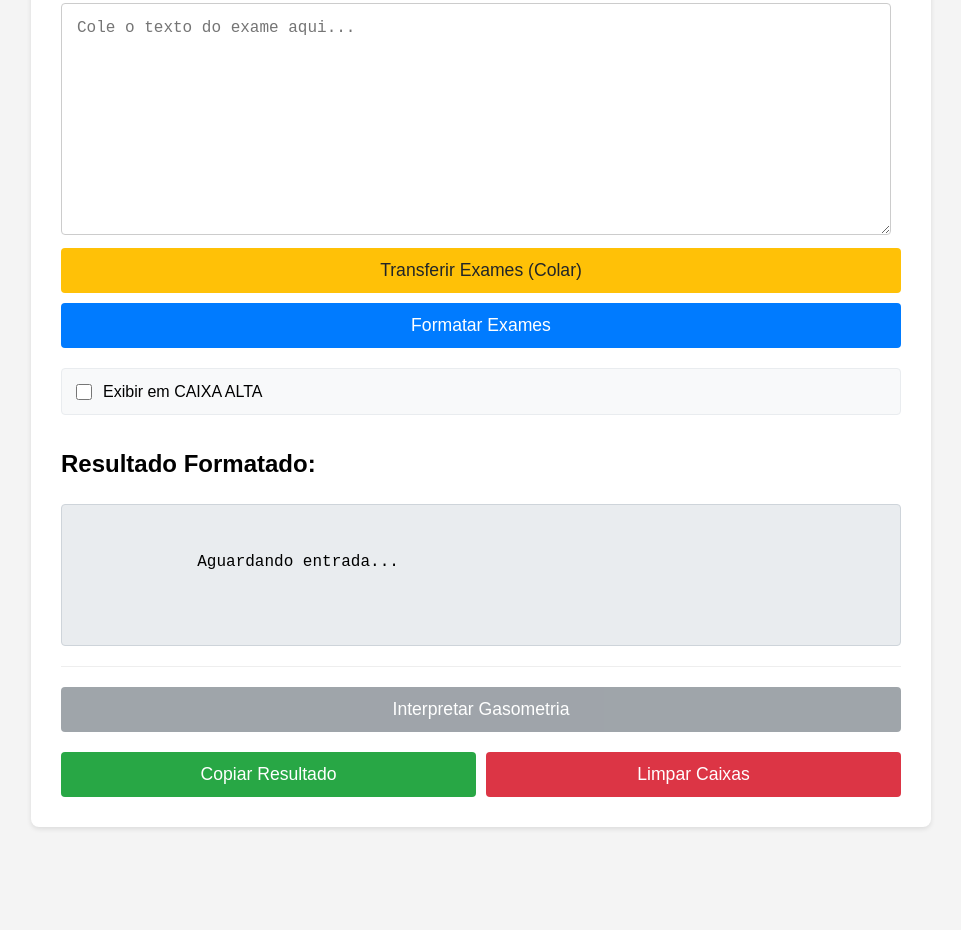
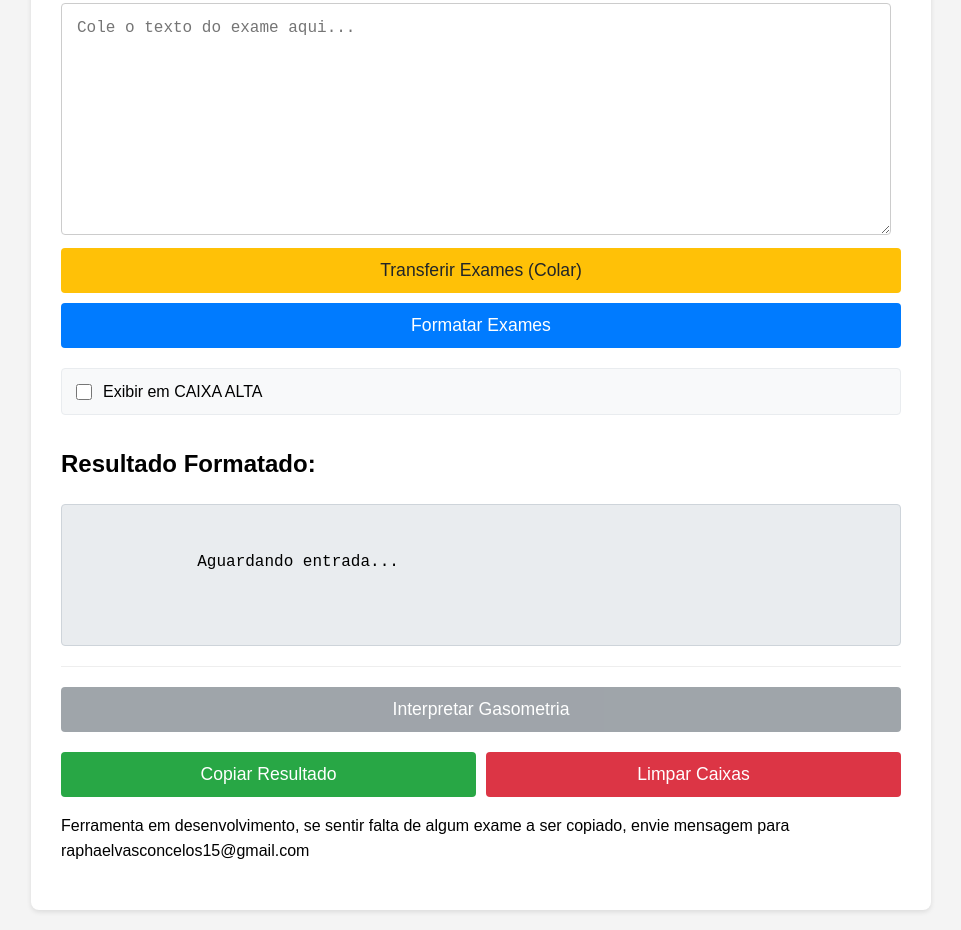
Before and after one commit to raphaelvasc15/lerexames, a plain HTML site: page index.html in a window 1280 px wide. Shown: the part 181-1111 px from the top of the page, without its empty margins (159-1120 px from the left). Before the commit the page ends 1028 px from the top, so only its background shows below. Drawn offline with Linux system fonts and the light colour scheme.

Commit message:
index.html

```diff
--- a/index.html
+++ b/index.html
@@ -32,6 +32,9 @@
             <button id="copyButton">Copiar Resultado</button>
             <button id="clearButton">Limpar Caixas</button>
         </div>
+        <footer>
+        <p>Ferramenta em desenvolvimento, se sentir falta de algum exame a ser copiado, envie mensagem para raphaelvasconcelos15@gmail.com</p>
+    </footer>
     </div> <script src="script.js"></script>
 </body>
 </html>
```
